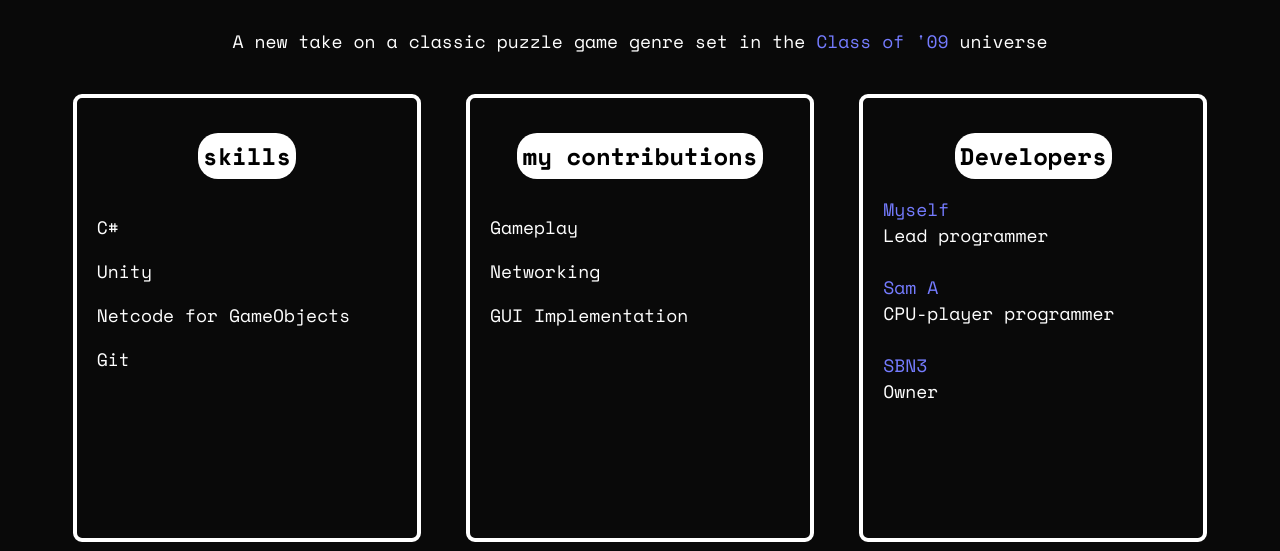
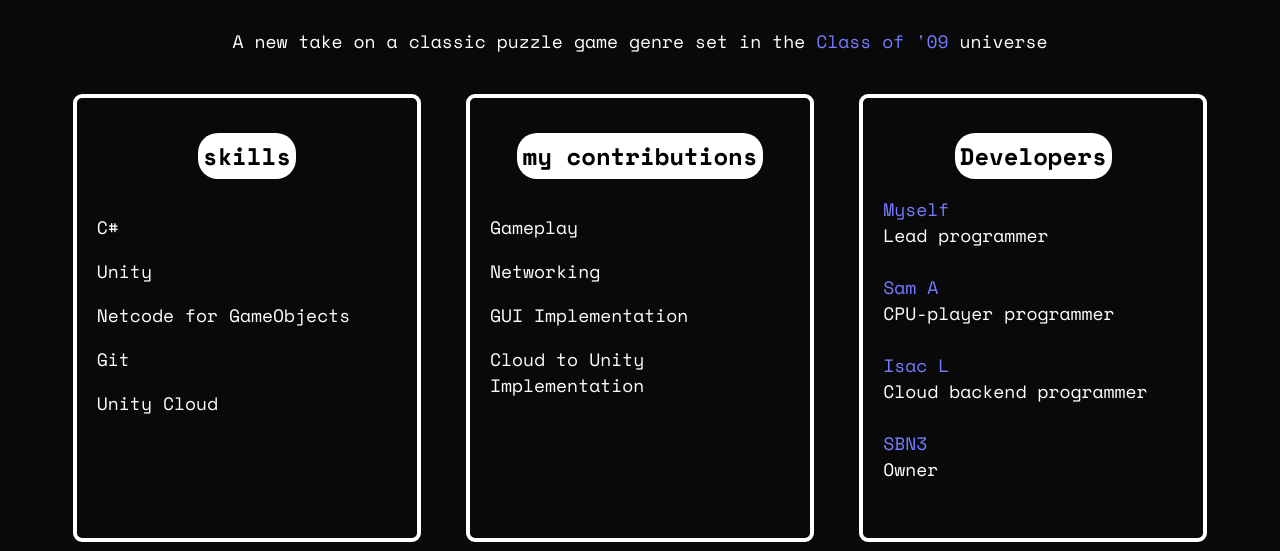
Before and after one commit to dipsas80/dipsas80.github.io, a plain HTML site: page puzzleShowdown.html in a window 1280 px wide. Shown: the part 456-1007 px from the top of the page. Drawn offline with nearby package versions, Linux system fonts and the light colour scheme; a web font is replaced by a local one.

Commit message:
Update puzzleShowdown.html

```diff
--- a/puzzleShowdown.html
+++ b/puzzleShowdown.html
@@ -49,6 +49,7 @@
                     <p style = "font-size: 18px;">Unity</p>
                     <p style = "font-size: 18px;">Netcode for GameObjects</p>
                     <p style = "font-size: 18px;">Git</p>
+                    <p style = "font-size: 18px;">Unity Cloud</p>
                 </div>
             </div>
             <!-- ITEM -->
@@ -60,6 +61,7 @@
                     <p style = "font-size: 18px;">Gameplay</p>
                     <p style = "font-size: 18px;">Networking</p>
                     <p style = "font-size: 18px;">GUI Implementation</p>
+                    <p style = "font-size: 18px;">Cloud to Unity Implementation</p>
                     <p style = "font-size: 18px;"></p>
                     <p style = "font-size: 18px;"></p>
                 </div>
@@ -72,6 +74,8 @@
                     <br><br><br>
                     <a style = "font-size: 18px;" class="hyperlink" href="index.html">Myself</a><br> Lead programmer<br><br>
                     <a style = "font-size: 18px;" class="hyperlink" href="https://www.linkedin.com/in/sam-ahlbom-135324281/" target="_blank">Sam A</a><br> CPU-player programmer<br><br>
+                    <a style = "font-size: 18px;" class="hyperlink" href="https://www.linkedin.com/in/isac-ljungberg-193406309/" target="_blank">Isac L</a><br> Cloud backend programmer<br><br>
+
                     <a style = "font-size: 18px;" class="hyperlink" href="https://sbn3.com/" target="_blank">SBN3</a><br> Owner<br><br>
                 </div>
             </div>
```
